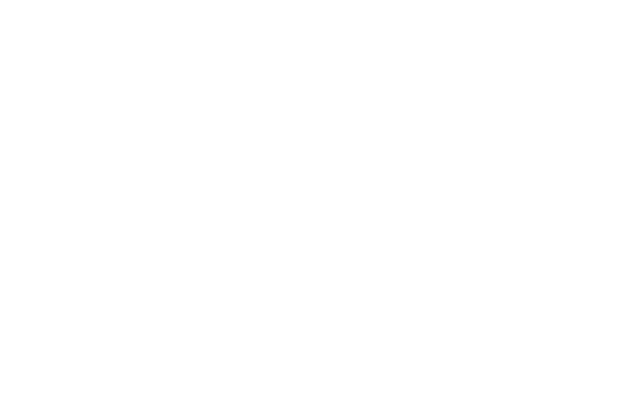
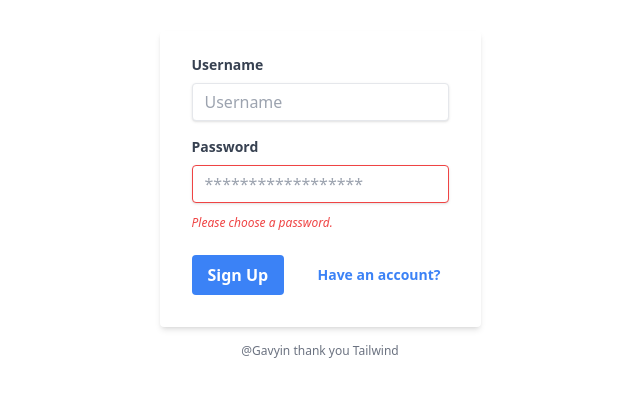
Before and after one commit to Juanald/CryptoLeg, a React (Create React App) app: page /signup in a window 1280 px wide. Shown: the part 205-602 px from the top of the page, without its empty margins (320-960 px from the left). Built offline with nearby package versions, Linux system fonts and the light colour scheme.

Commit message:
Completed signup

```diff
--- a/src/pages/Signup.js
+++ b/src/pages/Signup.js
@@ -1 +1,78 @@
-export default function Signup() {}
+import { useState } from "react";
+import { useNavigate, Link } from "react-router-dom";
+
+export default function Signup() {
+  const [username, setUsername] = useState("");
+  const [password, setPassword] = useState("");
+  const navigate = useNavigate();
+
+  const handleSubmit = (e) => {
+    e.preventDefault();
+    // Here, you can perform authentication logic using the entered username and password
+    console.log("Username:", username);
+    console.log("Password:", password);
+    // You may also redirect the user to another page after successful login
+    navigate("/");
+  };
+
+  return (
+    <div className="flex flex-col h-screen items-center justify-center">
+      <form
+        onSubmit={handleSubmit}
+        className="bg-white shadow-md rounded px-8 pt-6 pb-8 mb-4"
+      >
+        <div className="mb-4">
+          <label
+            className="block text-gray-700 text-sm font-bold mb-2"
+            htmlFor="username"
+          >
+            Username
+          </label>
+          <input
+            className="shadow appearance-none border rounded w-full py-2 px-3 text-gray-700 leading-tight focus:outline-none focus:shadow-outline"
+            id="username"
+            type="text"
+            placeholder="Username"
+            onChange={(e) => setUsername(e.target.value)}
+          />
+        </div>
+        <div className="mb-6">
+          <label
+            className="block text-gray-700 text-sm font-bold mb-2"
+            htmlFor="password"
+          >
+            Password
+          </label>
+          <input
+            className="shadow appearance-none border border-red-500 rounded w-full py-2 px-3 text-gray-700 mb-3 leading-tight focus:outline-none focus:shadow-outline"
+            id="password"
+            type="password"
+            placeholder="******************"
+            onChange={(e) => setPassword(e.target.value)}
+          />
+          <p className="text-red-500 text-xs italic">
+            Please choose a password.
+          </p>
+        </div>
+        <div className="flex items-center justify-between">
+          <button
+            className="bg-blue-500 hover:bg-blue-700 text-white font-bold py-2 px-4 rounded focus:outline-none focus:shadow-outline"
+            type="submit"
+          >
+            Sign Up
+          </button>
+          <Link
+            to="/login"
+            className="inline-block align-baseline font-bold text-sm text-blue-500 hover:text-blue-800 m-2"
+            href="#"
+          >
+            Have an account?
+          </Link>
+        </div>
+      </form>
+      <p className="text-center text-gray-500 text-xs">
+        @Gavyin thank you Tailwind
+      </p>
+    </div>
+  );
+}
```
